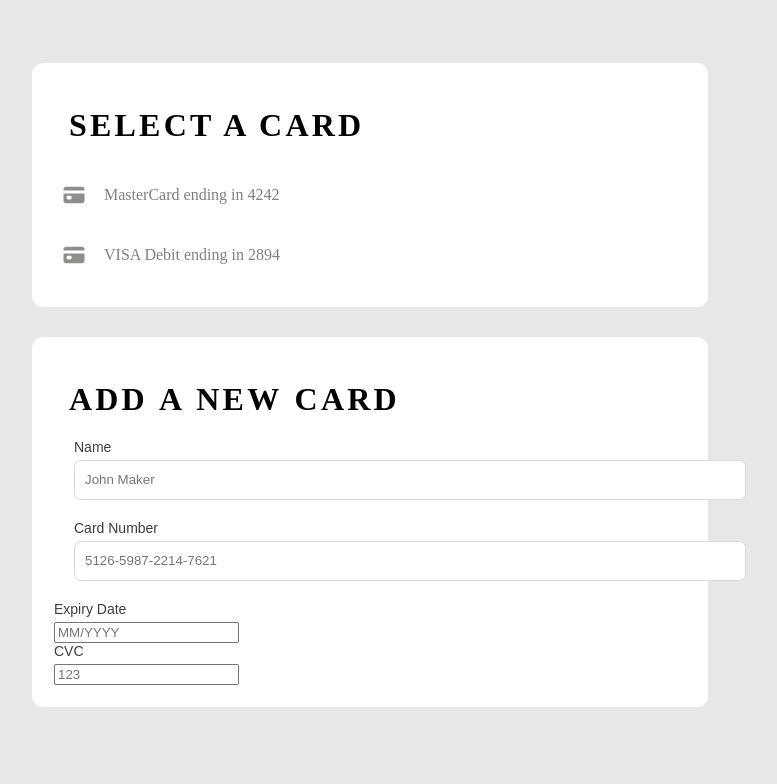
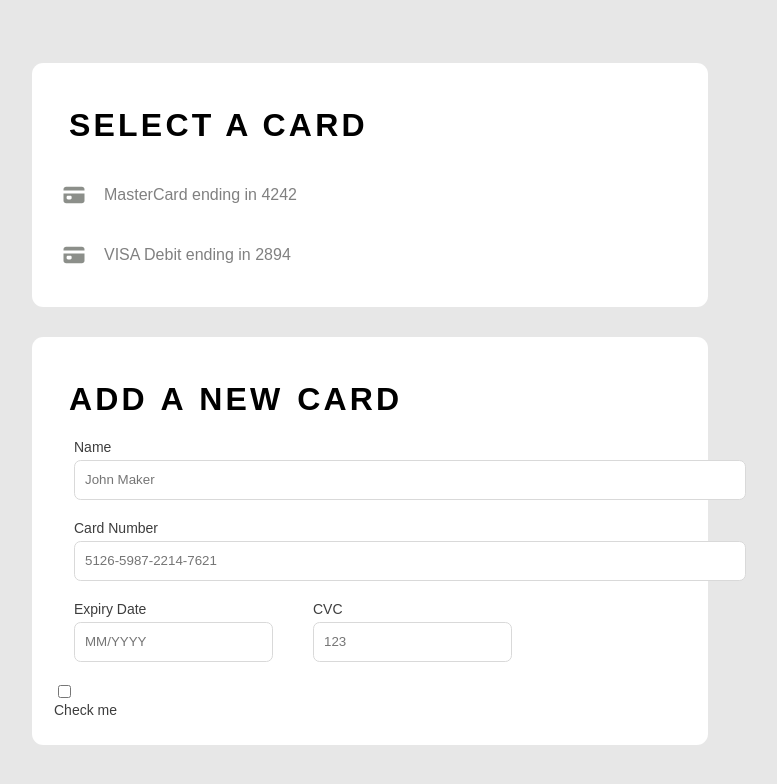
Before and after one commit to LSkhosana/E-commerce-store, a React (Create React App) app: page /AddPayment in a window 1280 px wide. Shown: the top 784 px of the page, without its empty margins (270-1047 px from the left). Built offline with nearby package versions, Linux system fonts and the light colour scheme.

Commit message:
forms 90% Complete

```diff
--- a/src/Components/AddAdress.jsx
+++ b/src/Components/AddAdress.jsx
@@ -4,6 +4,7 @@
 function AddAdress() {
     return (
       <>
+      <div className="ccontainers">
        <div className="bottom-container">
           <form>
             <div className="form-group">
@@ -43,7 +44,7 @@ function AddAdress() {
           </form>
 
         </div>
-
+      </div>
       </>
     );
   }
--- a/src/Components/AddPayment.jsx
+++ b/src/Components/AddPayment.jsx
@@ -29,7 +29,7 @@ function AddPayment() {
                 <input type="text" id="cardNumber" placeholder="5126-5987-2214-7621" />
               </div>
             </div>
-
+          <div className="form-group">
             <div className="Date">
              <label>Expiry Date</label>
              {/* <input type="Date" id="Date" placeholder="" /> */}
@@ -39,11 +39,12 @@ function AddPayment() {
             <div className="Date">
              <label>CVC</label>
              {/* <input type="Date" id="Date" placeholder="" /> */}
-             <input type="numeric" id="CVC" placeholder="123" />
+             <input type="numeric" id="Date" placeholder="123" />
             </div>
+        </div>
 
-
-
+        <input type="checkbox" id="myCheckbox" name="myCheckbox" />
+<label htmlFor="myCheckbox">Check me</label>
 
           </form>
 
--- a/src/css/AddPayment.css
+++ b/src/css/AddPayment.css
@@ -5,6 +5,9 @@
     align-items: center; /* Horizontally center */
     /* height: 100%;  */
     margin-top: 5%;
+    font-family: sans-serif;
+
+
   }
 
   .top-ccontainer {
@@ -55,6 +58,8 @@
     letter-spacing:0.2rem ;
     word-spacing: 0.1rem;
     margin-left: 15px;
+    font-family: sans-serif;
+
 }
 .form-group {
     display: flex;
@@ -64,12 +69,17 @@
   }
 
   .Date {
-    flex: 1;
-    margin-right: 10px;
+    flex-wrap: wrap;
+    margin-right: 40px;
+
   }
 
-  .Date:last-child {
-    margin-right: 0;
+  #Date{
+    border: 1px solid #d9d9d9;
+    border-radius: 0.5em;
+    box-sizing: border-box;
+    padding: 10px;
+    height: 2.5rem;
   }
 
   /* label {
```
